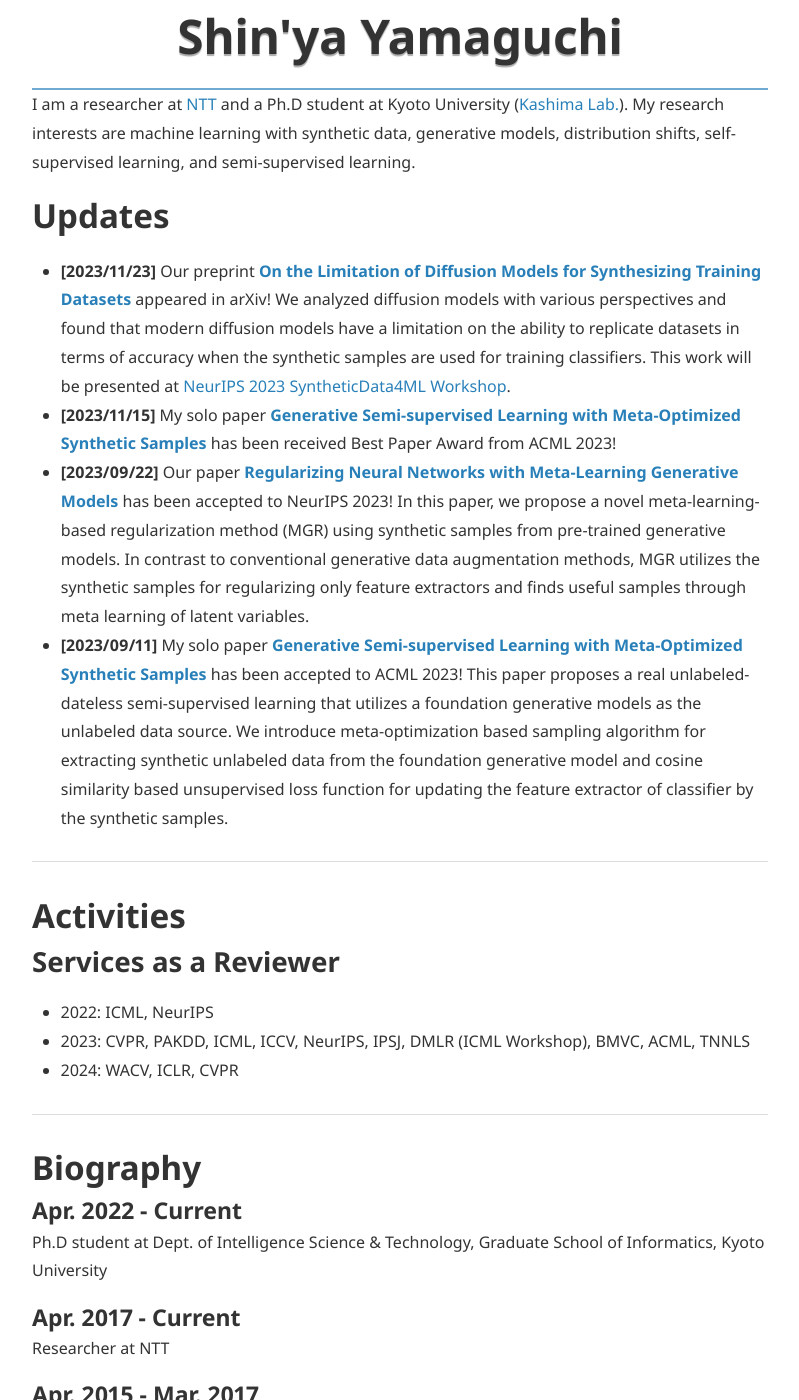
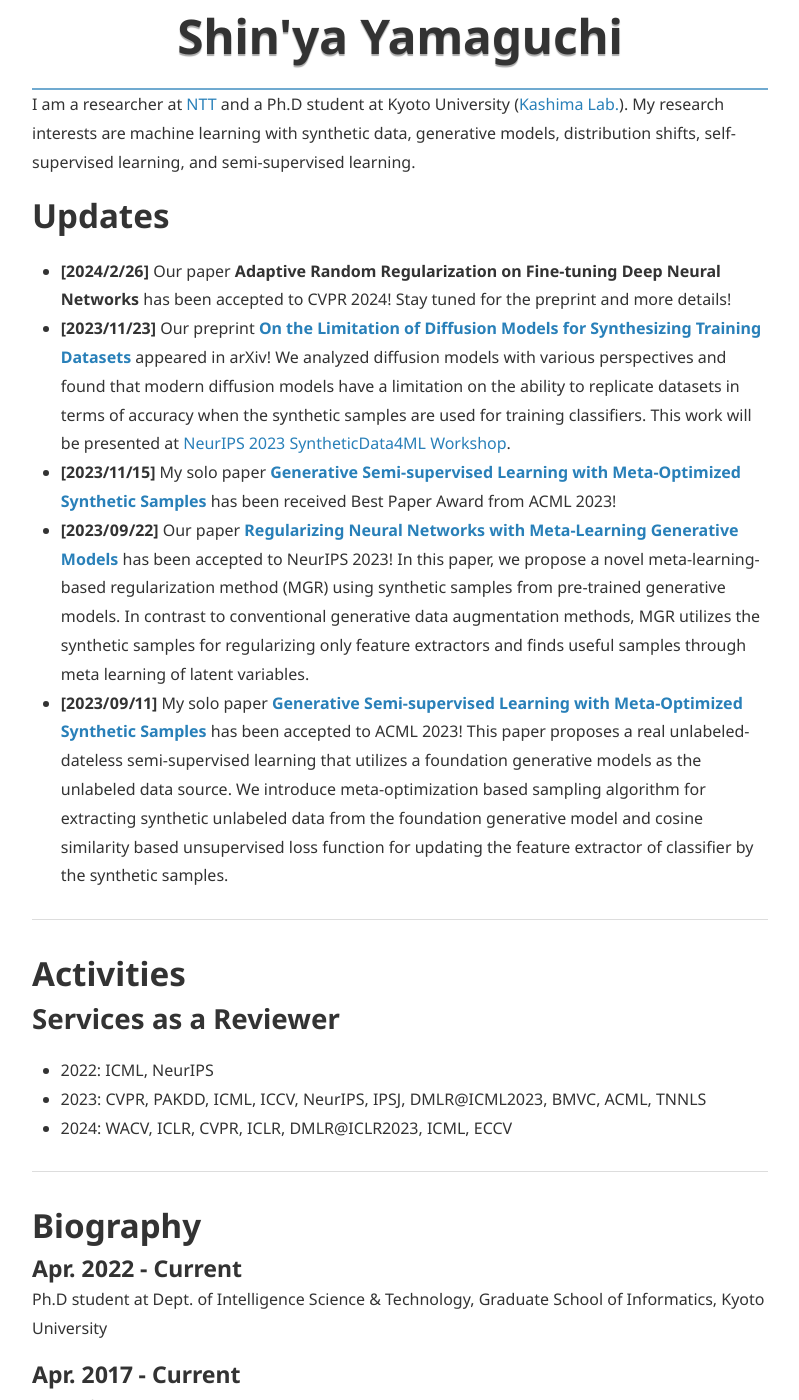
Before and after one commit to yshinya6/yshinya6.github.io, a Jekyll site: the page built from index.md, in a window 1280 px wide and 1400 px high, scrolled down 340 px. Shown: the whole window, without its empty margins (240-1039 px from the left). Built offline with Jekyll 4.4.1, drawn with Linux system fonts in a browser that asks for light colours; nearby versions of some CDN libraries; some of the changed text lies outside the part shown.

Commit message:
Add AdaRand paper

```diff
--- a/index.md
+++ b/index.md
@@ -20,6 +20,7 @@ I am a researcher at [NTT](https://www.rd.ntt/e/cds/) and a Ph.D student at Kyot
 My research interests are machine learning with synthetic data, generative models, distribution shifts, self-supervised learning, and semi-supervised learning.
 
 # Updates
+* **[2024/2/26]** Our paper **Adaptive Random Regularization on Fine-tuning Deep Neural Networks** has been accepted to CVPR 2024! Stay tuned for the preprint and more details!
 * **[2023/11/23]** Our preprint [**On the Limitation of Diffusion Models for Synthesizing Training Datasets**](https://arxiv.org/abs/2311.13090) appeared in arXiv! We analyzed diffusion models with various perspectives and found that modern diffusion models have a limitation on the ability to replicate datasets in terms of accuracy when the synthetic samples are used for training classifiers. This work will be presented at [NeurIPS 2023 SyntheticData4ML Workshop](https://www.syntheticdata4ml.vanderschaar-lab.com/).
 * **[2023/11/15]** My solo paper [**Generative Semi-supervised Learning with Meta-Optimized Synthetic Samples**](https://arxiv.org/abs/2309.16143) has been received Best Paper Award from ACML 2023!
 * **[2023/09/22]** Our paper [**Regularizing Neural Networks with Meta-Learning Generative Models**](https://arxiv.org/abs/2307.13899) has been accepted to NeurIPS 2023! In this paper, we propose a novel meta-learning-based regularization method (MGR) using synthetic samples from pre-trained generative models. In contrast to conventional generative data augmentation methods, MGR utilizes the synthetic samples for regularizing only feature extractors and finds useful samples through meta learning of latent variables.
@@ -30,8 +31,8 @@ My research interests are machine learning with synthetic data, generative model
 # Activities
 ## Services as a Reviewer
 - 2022: ICML, NeurIPS
-- 2023: CVPR, PAKDD, ICML, ICCV, NeurIPS, IPSJ, DMLR (ICML Workshop), BMVC, ACML, TNNLS
-- 2024: WACV, ICLR, CVPR
+- 2023: CVPR, PAKDD, ICML, ICCV, NeurIPS, IPSJ, DMLR@ICML2023, BMVC, ACML, TNNLS
+- 2024: WACV, ICLR, CVPR, ICLR, DMLR@ICLR2023, ICML, ECCV
 
 ---
 
@@ -55,43 +56,46 @@ B.E. from Dept. of Computer Engineering, Yokohama National University
 - [DBLP](https://dblp.org/pid/215/6588.html)
 
 ## International Conference
-1. <u>S. Yamaguchi</u>, S. Kanai, A. Kumagai, D. Chijiwa, H. Kashima,
+1. <u>S. Yamaguchi</u>, S. Kanai, K. Adachi, D. Chijiwa,
+**Adaptive Random Regularization on Fine-tuning Deep Neural Networks**,
+The IEEE/CVF Conference on Computer Vision and Pattern Recognition (CVPR), 2024.
+2. <u>S. Yamaguchi</u>, S. Kanai, A. Kumagai, D. Chijiwa, H. Kashima,
 [**Regularizing Neural Networks with Meta-Learning Generative Models**](https://arxiv.org/abs/2307.13899),
 Neural Information Processing Systems (NeurIPS), 2023.
-2. <u>S. Yamaguchi</u>,
+3. <u>S. Yamaguchi</u>,
 **Generative Semi-supervised Learning with Meta-Optimized Synthetic Samples**,
 Asian Conference on Machine Learning (ACML), **Best Paper Award**, 2023.
-3. S. Suzuki, <u>S. Yamaguchi</u>, S. Takeda, S. Kanai, N. Makishima, A. Ando, R. Masumura,
+4. S. Suzuki, <u>S. Yamaguchi</u>, S. Takeda, S. Kanai, N. Makishima, A. Ando, R. Masumura,
 [**Adversarial Finetuning with Latent Representation Constraint to Mitigate Accuracy-Robustness Tradeoff**](https://arxiv.org/abs/2308.16454),
-International Conference on Computer Vision (ICCV), 2023.
-4. K. Adachi, <u>S. Yamaguchi</u>, A. Kumagai,
+The IEEE/CVF International Conference on Computer Vision (ICCV), 2023.
+5. K. Adachi, <u>S. Yamaguchi</u>, A. Kumagai,
 [**Covariance-aware Feature Alignment with Pre-computed Source Statistics for Test-time Adaptation**](https://arxiv.org/abs/2204.13263),
 IEEE International Conference on Image Processing (ICIP), 2023.
-5. S. Kanai, <u>S. Yamaguchi</u>, M. Yamada, H. Takahashi, Y. Ida,
+6. S. Kanai, <u>S. Yamaguchi</u>, M. Yamada, H. Takahashi, Y. Ida,
 [**Switching One-Versus-the-Rest Loss to Increase the Margin of Logits for Adversarial Robustness**](https://arxiv.org/abs/2207.10283),
 International Conference on Machine Learning (ICML), 2023.
-6. D. Chijiwa, <u>S. Yamaguchi</u>, A. Kumagai, Y. Ida,
+7. D. Chijiwa, <u>S. Yamaguchi</u>, A. Kumagai, Y. Ida,
 [**Meta-ticket: Finding optimal subnetworks for few-shot learning within randomly initialized neural networks**](https://arxiv.org/abs/2205.15619),
 Neural Information Processing Systems (NeurIPS), 2022.
-7. K. Adachi, <u>S. Yamaguchi</u>,
+8. K. Adachi, <u>S. Yamaguchi</u>,
 [**Learning Robust Convolutional Neural Networks with Relevant Feature Focusing via Explanations**](https://arxiv.org/abs/2202.04237),
 IEEE International Conference on Multimedia & Expo (ICME), 2022.
-8. D. Chijiwa, <u>S. Yamaguchi</u>, Y. Ida, K. Umakoshi, T. Inoue,
+9. D. Chijiwa, <u>S. Yamaguchi</u>, Y. Ida, K. Umakoshi, T. Inoue,
 [**Pruning Randomly Initialized Neural Networks with Iterative Randomization**](https://openreview.net/pdf?id=QCPY2eMXYs),
 Neural Information Processing Systems (NeurIPS, **Spotlight**), 2021. [[arXiv]](https://arxiv.org/abs/2106.09269) [[code]](https://github.com/dchiji-ntt/iterand)
-9. <u>S. Yamaguchi</u>, S. Kanai,
+10. <u>S. Yamaguchi</u>, S. Kanai,
 [**F-Drop&Match: GANs with a Dead Zone in the High-Frequency Domain**](https://openaccess.thecvf.com/content/ICCV2021/html/Yamaguchi_F-DropMatch_GANs_With_a_Dead_Zone_in_the_High-Frequency_Domain_ICCV_2021_paper.html),
 International Conference on Computer Vision (ICCV), 2021. [[arXiv]](https://arxiv.org/abs/2106.02343)
-10. <u>S. Yamaguchi</u>, S. Kanai, T. Shioda, S. Takeda,
+11. <u>S. Yamaguchi</u>, S. Kanai, T. Shioda, S. Takeda,
 [**Image Enhanced Rotation Prediction for Self-Supervised Learning**](https://ieeexplore.ieee.org/document/9506132),
 IEEE International Conference on Image Processing (ICIP), 2021. [[arXiv]](https://arxiv.org/abs/1912.11603)
-11. S. Kanai, M. Yamada, <u>S. Yamaguchi</u>, H. Takahashi, Y. Ida,
+12. S. Kanai, M. Yamada, <u>S. Yamaguchi</u>, H. Takahashi, Y. Ida,
 [**Constraining Logits by Bounded Function for Adversarial Robustness**](https://ieeexplore.ieee.org/document/9533777),
 International Joint Conference on Neural Networks (IJCNN), 2021. [[arXiv]](https://arxiv.org/abs/2010.02558)
-12. <u>S. Yamaguchi</u>, S. Kanai, T. Eda,
+13. <u>S. Yamaguchi</u>, S. Kanai, T. Eda,
 [**Effective Data Augmentation with Multi-Domain Learning GANs**](https://ojs.aaai.org/index.php/AAAI/article/view/6131),
 AAAI Conference on Artificial Intelligence (AAAI), 2020. [[arXiv]](https://arxiv.org/abs/1912.11597)
-13. <u>S. Yamaguchi</u>, K. Kuramitsu,
+14. <u>S. Yamaguchi</u>, K. Kuramitsu,
 [**A Fusion Techniques of Schema and Syntax Rules for Validating Open Data**](https://link.springer.com/chapter/10.1007/978-3-319-56660-3_37),
 Asian Conference on Intelligent Information and Database Systems (ACIIDS), 2017
 
```
